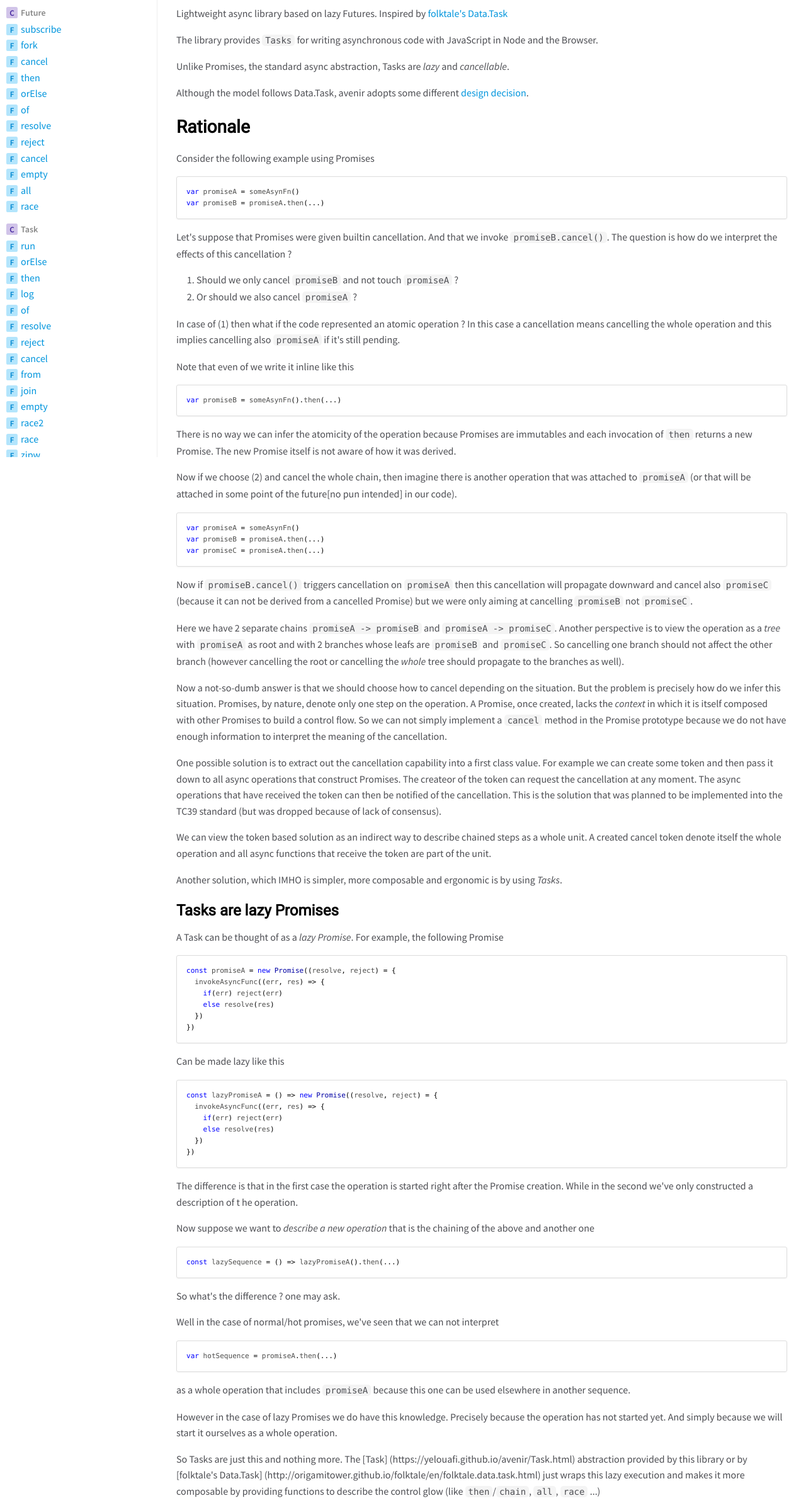
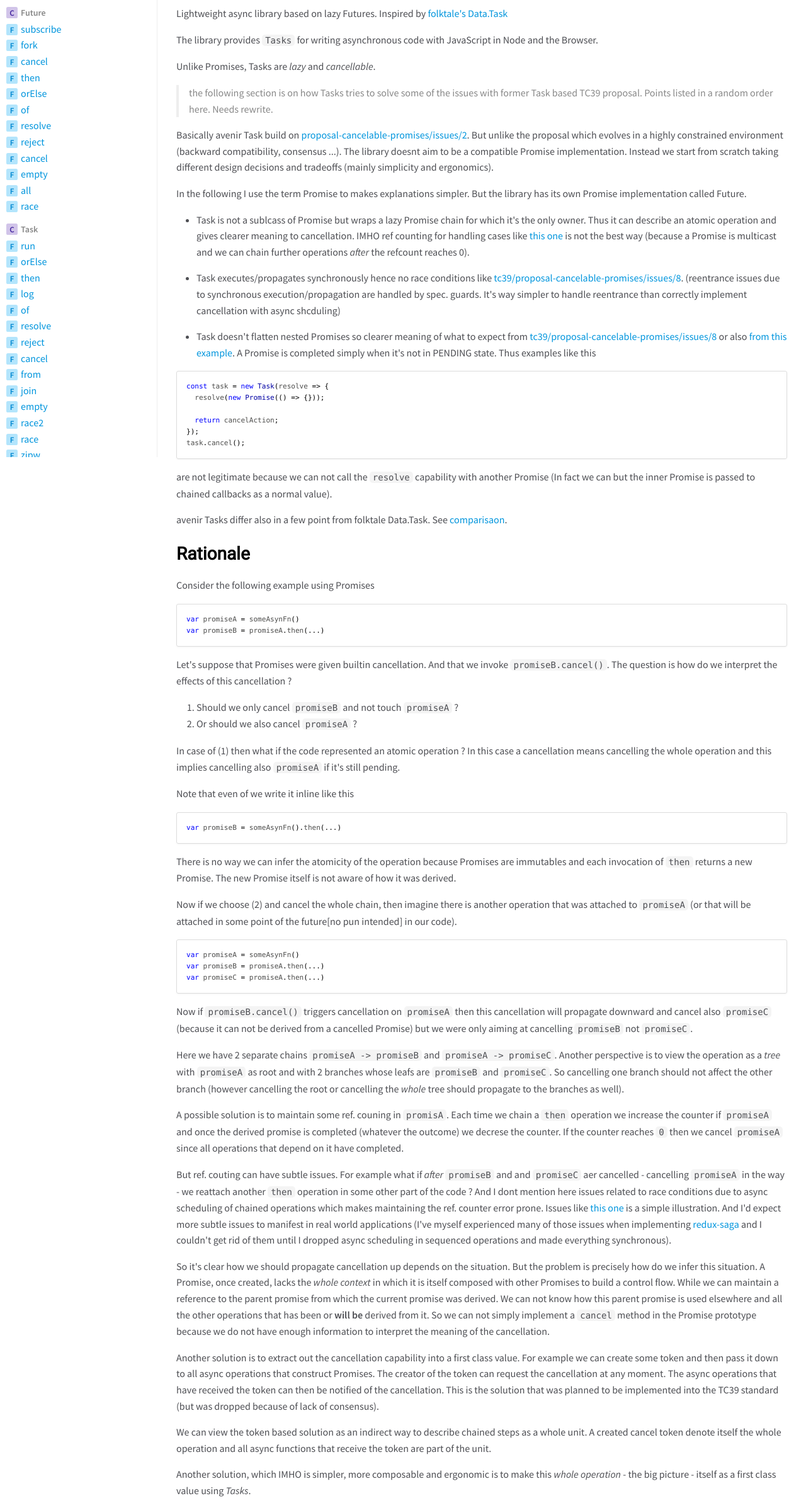
Before and after one commit to yelouafi/avenir, a website: page docs/index.html in a window 1280 px wide. Shown: the part 74-2469 px from the top of the page at 63% size. Drawn offline with nearby package versions, Linux system fonts and the light colour scheme.

Commit message:
updated docs

```diff
--- a/docs/index.html
+++ b/docs/index.html
@@ -52,9 +52,32 @@
 <a href="https://github.com/folktale/data.task">folktale's Data.Task</a></p>
 <p>The library provides <code>Tasks</code> for writing asynchronous code with JavaScript in
 Node and the Browser.</p>
-<p>Unlike Promises, the standard async abstraction, Tasks are <em>lazy</em> and <em>cancellable</em>.</p>
-<p>Although the model follows Data.Task, avenir adopts some different
-<a href="comparison.md">design decision</a>.</p>
+<p>Unlike Promises, Tasks are <em>lazy</em> and <em>cancellable</em>.</p>
+<blockquote>
+<p>the following section is on how Tasks tries to solve some of the issues with former Task based TC39 proposal.
+Points listed in a random order here. Needs rewrite.</p>
+</blockquote>
+<p>Basically avenir Task build on <a href="https://github.com/tc39/proposal-cancelable-promises/issues/2">proposal-cancelable-promises/issues/2</a>.
+But unlike the proposal which evolves in a highly constrained environment (backward compatibility, consensus ...). The
+library doesnt aim to be a compatible Promise implementation. Instead we start from scratch taking different design decisions
+and tradeoffs (mainly simplicity and ergonomics).</p>
+<p>In the following I use the term Promise to makes explanations simpler. But the library has its own Promise implementation called Future.</p>
+<ul>
+<li><p>Task is not a sublcass of Promise but wraps a lazy Promise chain for which it's the only owner. Thus it can describe an atomic operation and gives clearer meaning to cancellation. IMHO ref counting for handling cases like <a href="https://github.com/tc39/proposal-cancelable-promises/blob/19b48e28d768d84cff8c2b69f61f710376eb9394/Subclass%20Brainstorming.md#canceling-derived-tasks">this one</a> is not the best way (because a Promise is multicast and we can chain further operations <em>after</em> the refcount reaches 0).</p>
+</li>
+<li><p>Task executes/propagates synchronously hence no race conditions like <a href="https://github.com/tc39/proposal-cancelable-promises/issues/8">tc39/proposal-cancelable-promises/issues/8</a>. (reentrance issues due to synchronous execution/propagation are handled by spec. guards. It's way simpler to handle reentrance than correctly implement cancellation with async shcduling)</p>
+</li>
+<li><p>Task doesn't flatten nested Promises so clearer meaning of what to expect from  <a href="https://github.com/tc39/proposal-cancelable-promises/issues/8">tc39/proposal-cancelable-promises/issues/8</a> or also <a href="https://github.com/tc39/proposal-cancelable-promises/blob/19b48e28d768d84cff8c2b69f61f710376eb9394/Subclass%20Brainstorming.md#cancelation-vs-resolution">from this example</a>. A Promise is completed simply when it's not in PENDING state. Thus examples like this</p>
+</li>
+</ul>
+<pre class="prettyprint source lang-js"><code>const task = new Task(resolve => {
+  resolve(new Promise(() => {}));
+
+  return cancelAction;
+});
+task.cancel();</code></pre><p>are not legitimate because we can not call the <code>resolve</code> capability with another Promise (In fact we can but the inner
+Promise is passed to chained callbacks as a normal value).</p>
+<p>avenir Tasks differ also in a few point from folktale Data.Task. See <a href="comparison.md">comparisaon</a>.</p>
 <h2>Rationale</h2><p>Consider the following example using Promises</p>
 <pre class="prettyprint source lang-js"><code>var promiseA = someAsynFn()
 var promiseB = promiseA.then(...)</code></pre><p>Let's suppose that Promises were given builtin cancellation. And that we invoke
@@ -85,16 +108,32 @@ Another perspective is to view the operation as a <em>tree</em> with <code>promi
 with 2 branches whose leafs are <code>promiseB</code> and <code>promiseC</code>. So cancelling one branch
 should not affect the other branch (however cancelling the root or cancelling
 the <em>whole</em> tree should propagate to the branches as well).</p>
-<p>Now a not-so-dumb answer is that we should choose how to cancel depending on the
-situation. But the problem is precisely how do we infer this situation. Promises,
-by nature, denote only one step on the operation. A Promise, once created,
-lacks the <em>context</em> in which it is itself composed with other Promises to build
-a control flow. So we can not simply implement a <code>cancel</code> method in the Promise
-prototype because we do not have enough information to interpret the meaning of
-the cancellation.</p>
-<p>One possible solution is to extract out the cancellation capability into a first
+<p>A possible solution is to maintain some ref. couning in <code>promisA</code>. Each time we chain
+a <code>then</code> operation we increase the counter if <code>promiseA</code> and once the derived
+promise is completed (whatever the outcome) we decrese the counter. If the counter
+reaches <code>0</code> then we cancel <code>promiseA</code> since all operations that depend on it
+have completed.</p>
+<p>But ref. couting can have subtle issues. For example what if <em>after</em> <code>promiseB</code> and
+and <code>promiseC</code> aer cancelled - cancelling <code>promiseA</code> in the way - we reattach another
+<code>then</code> operation in some other part of the code ? And I dont mention here issues
+related to race conditions due to async scheduling of chained operations which makes
+maintaining the ref. counter error prone. Issues like <a href="https://github.com/tc39/proposal-cancelable-promises/issues/8">this one</a>
+is a simple illustration. And I'd expect more subtle issues to manifest in real world
+applications (I've myself experienced many of those issues when implementing <a href="https://github.com/redux-saga/redux-saga">redux-saga</a>
+and I couldn't get rid of them until I dropped async scheduling in sequenced
+operations and made everything synchronous).</p>
+<p>So it's clear how we should propagate cancellation up depends on the
+situation. But the problem is precisely how do we infer this situation. A Promise,
+once created, lacks the <em>whole context</em> in which it is itself composed with other
+Promises to build a control flow. While we can maintain a reference to the parent
+promise from which the current promise was derived. We can not know how this
+parent promise is used elsewhere and all the other operations that has been or
+<strong>will be</strong> derived from it.
+ So we can not simply implement a <code>cancel</code> method in the Promise prototype because
+we do not have enough information to interpret the meaning of the cancellation.</p>
+<p>Another solution is to extract out the cancellation capability into a first
 class value. For example we can create some token and then pass it down
-to all async operations that construct Promises. The createor of the token can
+to all async operations that construct Promises. The creator of the token can
 request the cancellation at any moment. The async operations that have
 received the token can then be notified of the cancellation. This is the
 solution that was planned to be implemented into the TC39 standard (but was
@@ -102,7 +141,8 @@ dropped because of lack of consensus).</p>
 <p>We can view the token based solution as an indirect way to describe chained
 steps as a whole unit. A created cancel token denote itself the whole operation
 and all async functions that receive the token are part of the unit.</p>
-<p>Another solution, which IMHO is simpler, more composable and ergonomic is by
+<p>Another solution, which IMHO is simpler, more composable and ergonomic is to
+make this <em>whole operation</em> - the big picture - itself as a first class value
 using <em>Tasks</em>.</p>
 <h3>Tasks are lazy Promises</h3><p>A Task can be thought of as a <em>lazy Promise</em>. For example, the following Promise</p>
 <pre class="prettyprint source lang-js"><code>const promiseA = new Promise((resolve, reject) = {
@@ -128,12 +168,11 @@ elsewhere in another sequence.</p>
 <p>However in the case of lazy Promises we do have this knowledge. Precisely because
 the operation has not started yet. And simply because we will start it ourselves
 as a whole operation.</p>
-<p>So Tasks are just this and nothing more. The [Task]
-(https://yelouafi.github.io/avenir/Task.html)
-abstraction provided by this library or by [folktale's Data.Task]
-(http://origamitower.github.io/folktale/en/folktale.data.task.html) just wraps
-this lazy execution and makes it more composable by providing functions to
-describe the control glow (like <code>then</code>/<code>chain</code>, <code>all</code>, <code>race</code> ...)</p>
+<p>So Tasks are just this and nothing more. The <a href="https://yelouafi.github.io/avenir/Task.html">Task</a>
+abstraction provided by this library or by
+<a href="http://origamitower.github.io/folktale/en/folktale.data.task.html">folktale's Data.Task</a>
+just wraps this lazy execution and makes it more composable by providing functions to
+describe the control flow (like <code>then</code>/<code>chain</code>, <code>all</code>, <code>race</code> ...)</p>
 <p>In avenir, you can create a Task with a API similar to Promises using
 <a href="https://yelouafi.github.io/avenir/Task.html#.from">Task.from</a>. Note the executor
 argument takes also a <code>cancel</code> callback. This can be invoked by the executor to
@@ -147,8 +186,7 @@ trigger cancellation from the source.</p>
 effect takes place at this moment yet. To effectively start a Task, you must
 invoke its <code>run</code> method</p>
 <pre class="prettyprint source lang-js"><code>// Execution starts from here
-myTask.run(onSuccess, onError, onCancel)</code></pre><h3>Tasks are Cancellable</h3><p>After a Task has been started, it can be cancelled using the returned [Future]
-(https://yelouafi.github.io/avenir/Future.html)</p>
+myTask.run(onSuccess, onError, onCancel)</code></pre><h3>Tasks are Cancellable</h3><p>After a Task has been started, it can be cancelled using the returned <a href="https://yelouafi.github.io/avenir/Future.html">Future</a></p>
 <pre class="prettyprint source lang-js"><code>// Execution starts from here
 const future = myTask.run(onSuccess, onError, onCancel)
 
@@ -190,7 +228,7 @@ const fetchDataTask = Task.do(function*() {
 to resolve before continuing. If the login task was cancelled (either by invoking
 <code>loginFuture.cancel()</code> or by the loginTask itself if the user clicks on a CancelLogin
 button) then the fetchDataTask will be cancelled as well.</p>
-<p>Observe that if we cancel fetchDataTask for some other reason while we'reason
+<p>Observe that if we cancel fetchDataTask for some other reason while we're
 still waiting for loginFuture</p>
 <pre class="prettyprint source lang-js"><code>const future = fetchDataTask.fork()
 
@@ -211,7 +249,7 @@ the result of loginFuture. The loginTask stays unaffected.</p>
 <br class="clear">
 
 <footer>
-    Generated by <a href="https://github.com/jsdoc3/jsdoc">JSDoc 3.4.3</a> on Sun May 14 2017 03:14:41 GMT+0000 (UTC) using the Minami theme.
+    Generated by <a href="https://github.com/jsdoc3/jsdoc">JSDoc 3.4.3</a> on Sun May 14 2017 13:57:05 GMT+0000 (UTC) using the Minami theme.
 </footer>
 
 <script>prettyPrint();</script>
```
Also changed, not shown: docs/Future.html (+1 -1 lines), docs/Task.html (+1 -1 lines), docs/global.html (+30 -3 lines), src/Task.js (+6 -1 lines).
